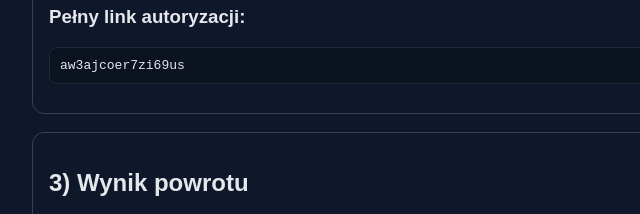
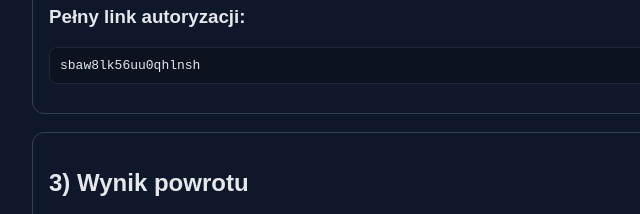
Before and after one commit to orutkowski1ortho-aimodels/ai-video-publisher, a plain HTML site: page index.html in a window 1280 px wide. Shown: the part 380-594 px from the top of the page, 178-818 px from the left. Drawn offline with Linux system fonts and the light colour scheme.

Commit message:
Update index.html

```diff
--- a/index.html
+++ b/index.html
@@ -86,7 +86,7 @@
     function refreshAuth() {
       const key = loadClientKey();
       if (!key) {
-        authUrlBox.textContent = "aw3ajcoer7zi69us";
+        authUrlBox.textContent = "sbaw8lk56uu0qhlnsh";
         loginBtn.setAttribute("href", "#");
         return;
       }
```
